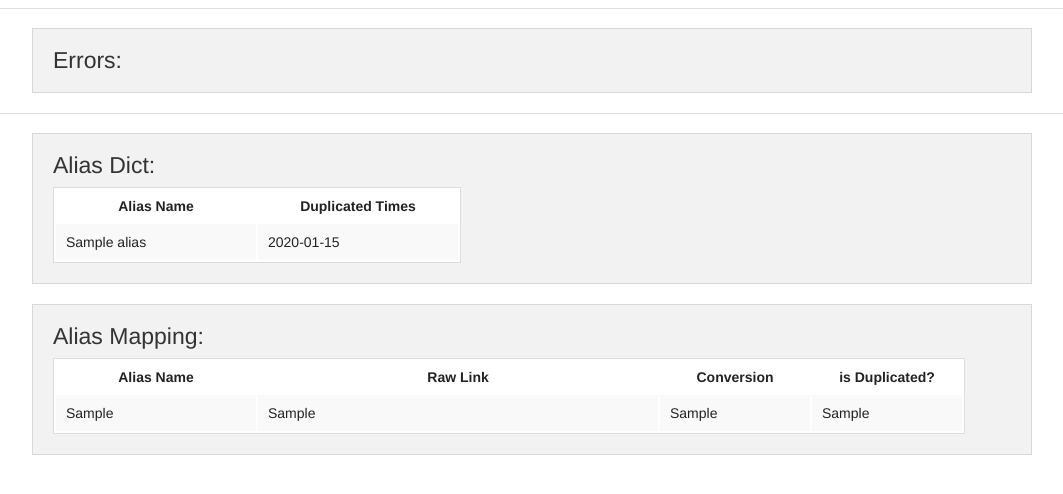
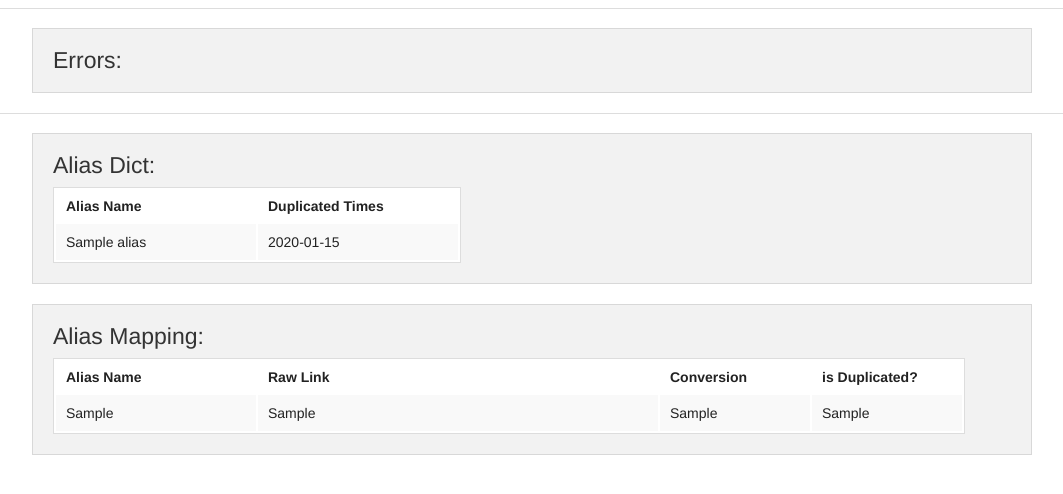
Before and after one commit to SuperMatch/email-utilities, a Django app: template QCTool/templates/QCTool/result.html in a window 1280 px wide. Shown: the part 139-633 px from the top of the page, without its empty margins (108-1171 px from the left). Run offline with Django 3.2, Linux system fonts and the light colour scheme; the template is opened without the code that fills it: most values are stand-ins (such as "Sample title", 1, 10 or a date in 2020).

Commit message:
change the style

```diff
--- a/QCTool/models.py
+++ b/QCTool/models.py
@@ -67,8 +67,9 @@ class QCHTMLParser(HTMLParser):
         mdash = unicode("—", encoding="utf-8")
         lquo = unicode("‘", encoding="utf-8")
         ldquo = unicode("“", encoding="utf-8")
+        ellipsis = unicode("…", encoding="utf-8")
         #the characters will be put in to below list
-        self.specialCharList = [mdash, lquo, ldquo]
+        self.specialCharList = [mdash, lquo, ldquo, ellipsis]
 
     def run(self):
         self.check500Chars()
--- a/QCTool/templates/QCTool/result.html
+++ b/QCTool/templates/QCTool/result.html
@@ -35,13 +35,13 @@
         {% if aliasDict %}
             <table>
                 <tr>
-                    <th width="200">Alias Name</th>
-                    <th width="200">Duplicated Times</th>
+                    <th class="text-left" width="200">Alias Name</th>
+                    <th class="text-left" width="200">Duplicated Times</th>
                 </tr>
             {% for alias, times in aliasDict.items %}
                 <tr>
                     <td>{{ alias }}</td>
-                    <td>{{ times }}</td>
+                    <td {% if times > 1 %}style="background-color: #f04124; color: #ffffff;" {% endif %}>{{ times }}</td>
                 </tr>
             {% endfor %}
             </table>
@@ -52,17 +52,17 @@
         {% if aliasList %}
             <table>
                 <tr>
-                    <th width="200">Alias Name</th>
-                    <th width="400">Raw Link</th>
-                    <th width="150">Conversion</th>
-                    <th width="150">is Duplicated?</th>
+                    <th class="text-left" width="200">Alias Name</th>
+                    <th class="text-left" width="400">Raw Link</th>
+                    <th class="text-left" width="150">Conversion</th>
+                    <th class="text-left" width="150">is Duplicated?</th>
                 </tr>
             {% for aliasObj in aliasList %}
                 <tr>
                     <td>{{ aliasObj.0 }}</td>
                     <td>{{ aliasObj.1 }}</td>
-                    <td>{{ aliasObj.2 }}</td>
-                    <td>{{ aliasObj.3 }}</td>
+                    <td {% if aliasObj.2 == "True" %}style="background-color: #74bfdd; color: #000000;" {% elif aliasObj.2 == "False" %}style="background-color: #f08a24; color: #000000;" {% endif %}>{{ aliasObj.2 }}</td>
+                    <td {% if aliasObj.3 == "True" %}style="background-color: #f04124; color: #ffffff;" {% endif %}>{{ aliasObj.3 }}</td>
                 </tr>
             {% endfor %}
             </table>
```
